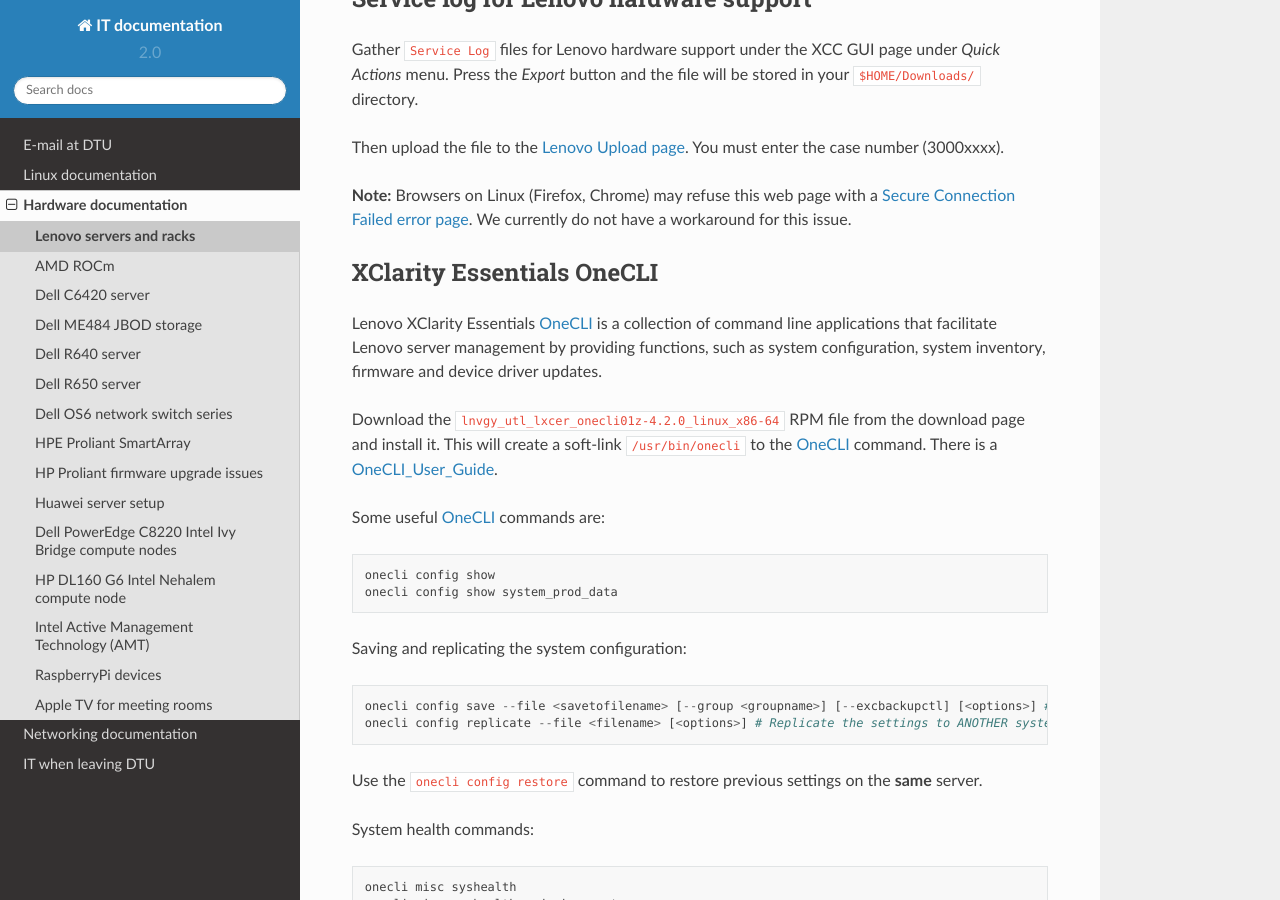
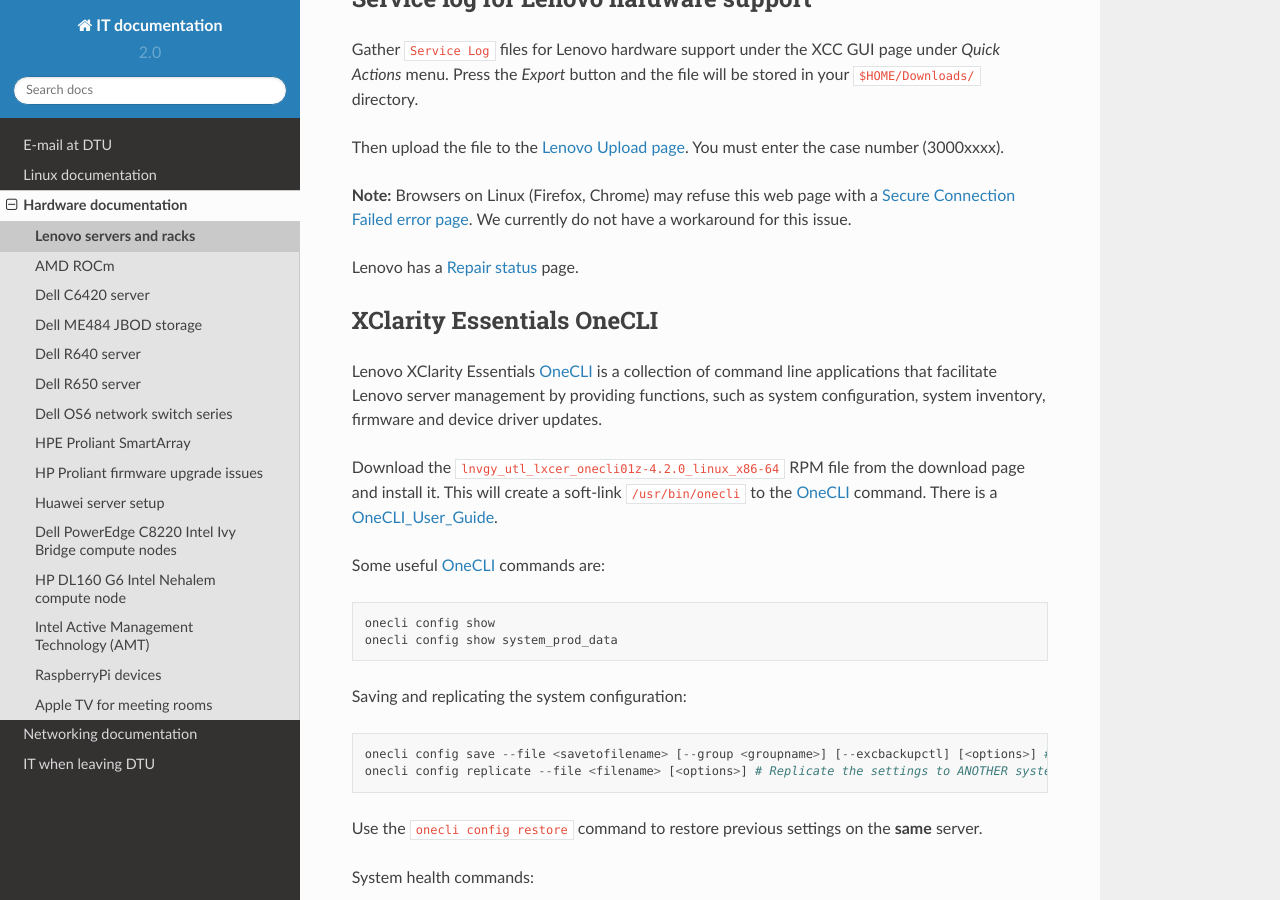
Before and after one commit to OleHolmNielsen/ITwiki, a Sphinx documentation site: the page built from docs/Lenovo_XClarity_BMC.rst, in a window 1280 px wide and 900 px high, scrolled down 654 px. Built offline with Sphinx 7.4.7 and the Read the Docs theme 2.0.0, drawn with Linux system fonts in a browser that asks for light colours.

Commit message:
Repair status page

```diff
--- a/docs/Lenovo_XClarity_BMC.rst
+++ b/docs/Lenovo_XClarity_BMC.rst
@@ -34,6 +34,8 @@
 **Note:** Browsers on Linux (Firefox, Chrome) may refuse this web page with a
 `Secure Connection Failed error page <https://support.mozilla.org/en-US/kb/secure-connection-failed-firefox-did-not-connect>`_.
 We currently do not have a workaround for this issue.
+
+Lenovo has a `Repair status <https://support.lenovo.com/us/en/repairstatus>`_ page.
 
 XClarity Essentials OneCLI
 ==============================
```
